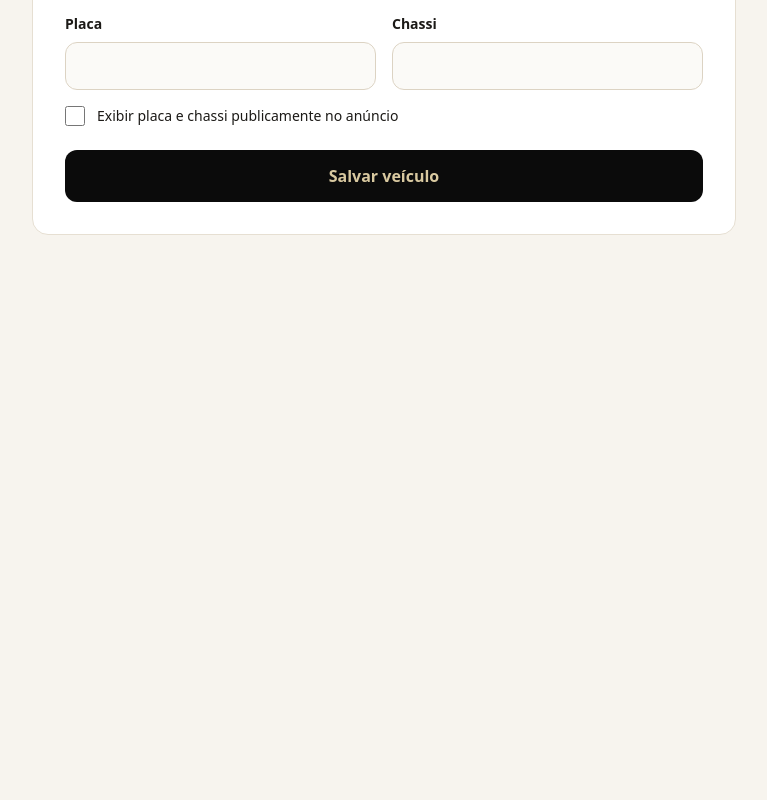
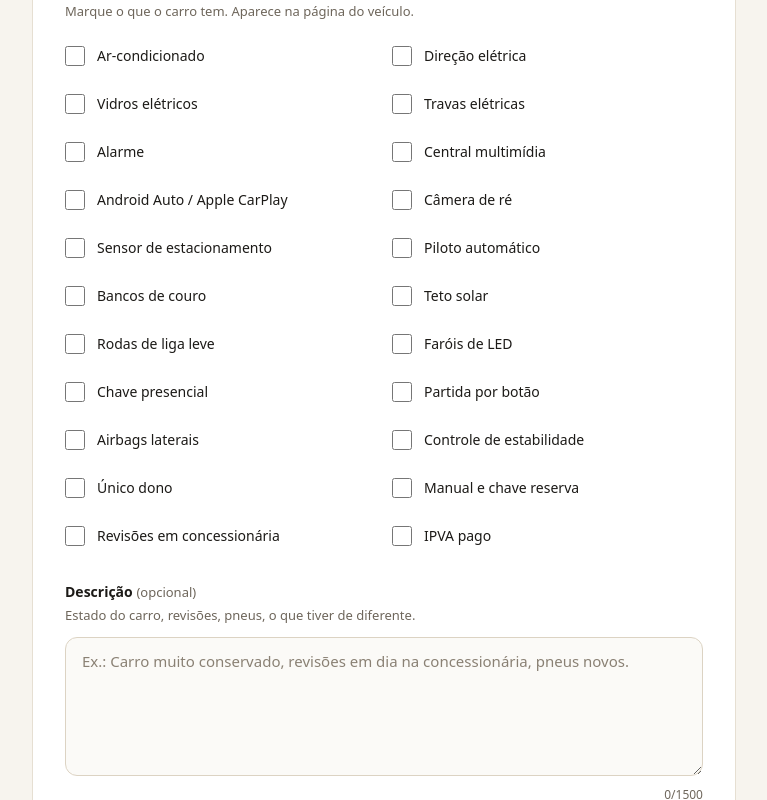
Before and after one commit to Georgexdev/site-carros, a Next.js app: page /admin/novo-carro in a window 1280 px wide. Shown: the part 1160-1960 px from the top of the page, without its empty margins (384-1151 px from the left). Before the commit the page ends 1427 px from the top, so only its background shows below. Built offline with nearby package versions, Linux system fonts and the light colour scheme; no server answers; the database is empty.

Commit message:
Adiciona opcionais e descrição do carro

```diff
--- a/app/admin/editar-carro/[id]/page.tsx
+++ b/app/admin/editar-carro/[id]/page.tsx
@@ -12,6 +12,7 @@ import SeletorCor from "@/components/SeletorCor";
 import { coresDisponiveis, combustiveisDisponiveis, cambiosDisponiveis } from "@/data/opcoesCarro";
 import GerenciadorFotosCarro from "@/components/GerenciadorFotosCarro";
 import { limparTexto } from "@/lib/texto";
+import CamposExtrasCarro from "@/components/CamposExtrasCarro";
 
 export default function EditarCarro() {
   const router = useRouter();
@@ -35,6 +36,8 @@ export default function EditarCarro() {
   const [placa, setPlaca] = useState("");
   const [chassi, setChassi] = useState("");
   const [mostrarPlacaChassi, setMostrarPlacaChassi] = useState(false);
+  const [opcionais, setOpcionais] = useState<string[]>([]);
+  const [descricao, setDescricao] = useState("");
   const [destaqueHome, setDestaqueHome] = useState(false);
   const [totalDestaques, setTotalDestaques] = useState(0);
   const [erroDestaque, setErroDestaque] = useState("");
@@ -73,6 +76,8 @@ export default function EditarCarro() {
       setChassi(carro.chassi || "");
       setMostrarPlacaChassi(carro.mostrar_placa_chassi || false);
       setDestaqueHome(carro.destaque_home || false);
+      setOpcionais(carro.opcionais || []);
+      setDescricao(carro.descricao || "");
 
       const { count } = await supabase
         .from("carros")
@@ -127,6 +132,8 @@ export default function EditarCarro() {
         chassi,
         mostrar_placa_chassi: mostrarPlacaChassi,
         destaque_home: destaqueHome,
+        opcionais,
+        descricao: descricao.trim(),
       })
       .eq("id", id);
 
@@ -260,6 +267,13 @@ export default function EditarCarro() {
           onSelecionar={setCambio}
         />
 
+        <CamposExtrasCarro
+          opcionais={opcionais}
+          onMudarOpcionais={setOpcionais}
+          descricao={descricao}
+          onMudarDescricao={setDescricao}
+        />
+
         <div className="border-t border-line pt-6">
           <p className="text-sm text-muted mb-4">Dados internos (não aparecem publicamente, a menos que ativado abaixo)</p>
 
--- a/app/admin/novo-carro/page.tsx
+++ b/app/admin/novo-carro/page.tsx
@@ -10,6 +10,7 @@ import SeletorOpcoes from "@/components/SeletorOpcoes";
 import SeletorCor from "@/components/SeletorCor";
 import { coresDisponiveis, combustiveisDisponiveis, cambiosDisponiveis } from "@/data/opcoesCarro";
 import { limparTexto } from "@/lib/texto";
+import CamposExtrasCarro from "@/components/CamposExtrasCarro";
 
 
 export default function NovoCarro() {
@@ -30,6 +31,8 @@ export default function NovoCarro() {
     const [placa, setPlaca] = useState("");
     const [chassi, setChassi] = useState("");
     const [mostrarPlacaChassi, setMostrarPlacaChassi] = useState(false);
+    const [opcionais, setOpcionais] = useState<string[]>([]);
+    const [descricao, setDescricao] = useState("");
 
     async function handleSalvar(e: React.FormEvent) {
         e.preventDefault();
@@ -72,6 +75,8 @@ export default function NovoCarro() {
                 placa,
                 chassi,
                 mostrar_placa_chassi: mostrarPlacaChassi,
+                opcionais,
+                descricao: descricao.trim(),
                 status: "disponivel",
             })
             .select()
@@ -196,6 +201,13 @@ export default function NovoCarro() {
                     onSelecionar={setCambio}
                 />
 
+                <CamposExtrasCarro
+                    opcionais={opcionais}
+                    onMudarOpcionais={setOpcionais}
+                    descricao={descricao}
+                    onMudarDescricao={setDescricao}
+                />
+
                 <div className="border-t border-line pt-6">
                     <p className="text-sm text-muted mb-4">Dados internos (não aparecem publicamente, a menos que ativado abaixo)</p>
 
--- a/app/carro/[id]/page.tsx
+++ b/app/carro/[id]/page.tsx
@@ -9,7 +9,7 @@ import CarrosselFotos from "@/components/CarrosselFotos";
 import BotaoInteresseVeiculo from "@/components/BotaoInteresseVeiculo";
 import { marcasDisponiveis } from "@/data/marcas";
 import { coresDisponiveis } from "@/data/opcoesCarro";
-import { Landmark, MessageCircle, Repeat } from "lucide-react";
+import { Check, Landmark, MessageCircle, Repeat } from "lucide-react";
 import { dadosDoCarro, paraScript } from "@/lib/dadosEstruturados";
 import { MARCA } from "@/lib/marca";
 import { nomeDoCarro } from "@/lib/texto";
@@ -102,6 +102,9 @@ export default async function DetalhesCarro({ params }: Props) {
     { rotulo: "Cor", valor: carroTipado.cor },
     { rotulo: "Versão", valor: carroTipado.versao },
   ].filter((item) => item.valor && String(item.valor).trim() !== "");
+
+  const opcionais = (carroTipado.opcionais || []).filter((o) => o && o.trim() !== "");
+  const descricaoCarro = carroTipado.descricao?.trim() || "";
 
   const resumo = [anos, km, carroTipado.cambio].filter((t) => t && String(t).trim() !== "").join(" · ");
 
@@ -211,6 +214,29 @@ export default async function DetalhesCarro({ params }: Props) {
               </div>
             ))}
           </dl>
+
+          {opcionais.length > 0 && (
+            <>
+              <h2 className="font-display text-3xl text-ink mt-6">Opcionais</h2>
+              <ul className="grid grid-cols-1 sm:grid-cols-2 md:grid-cols-3 gap-x-4 gap-y-2.5">
+                {opcionais.map((item) => (
+                  <li key={item} className="flex items-center gap-2.5 text-[15px] text-ink">
+                    <span className="w-6 h-6 rounded-full bg-cream border border-gold/40 flex items-center justify-center shrink-0">
+                      <Check size={14} className="text-gold-text" aria-hidden="true" />
+                    </span>
+                    {item}
+                  </li>
+                ))}
+              </ul>
+            </>
+          )}
+
+          {descricaoCarro && (
+            <>
+              <h2 className="font-display text-3xl text-ink mt-6">Sobre este carro</h2>
+              <p className="text-[15px] md:text-base leading-relaxed text-muted whitespace-pre-line max-w-prose">{descricaoCarro}</p>
+            </>
+          )}
         </section>
       </div>
 
--- /dev/null
+++ b/components/CamposExtrasCarro.tsx
@@ -0,0 +1,58 @@
+"use client";
+
+import { opcionaisDisponiveis } from "@/data/opcoesCarro";
+
+type Props = {
+  opcionais: string[];
+  onMudarOpcionais: (opcionais: string[]) => void;
+  descricao: string;
+  onMudarDescricao: (descricao: string) => void;
+};
+
+export const LIMITE_DESCRICAO = 1500;
+
+// Opcionais (caixinhas) e descrição livre do carro, usados no cadastro e na edição.
+export default function CamposExtrasCarro({ opcionais, onMudarOpcionais, descricao, onMudarDescricao }: Props) {
+  function alternar(item: string) {
+    onMudarOpcionais(opcionais.includes(item) ? opcionais.filter((o) => o !== item) : [...opcionais, item]);
+  }
+
+  return (
+    <div className="border-t border-line pt-6 space-y-6">
+      <fieldset>
+        <legend className="block text-sm font-semibold text-ink mb-1">Opcionais</legend>
+        <p className="text-[13px] text-muted mb-3">Marque o que o carro tem. Aparece na página do veículo.</p>
+        <div className="grid grid-cols-1 sm:grid-cols-2 gap-x-4 gap-y-1">
+          {opcionaisDisponiveis.map((item) => (
+            <label
+              key={item}
+              className="flex items-center gap-3 min-h-11 text-sm text-ink cursor-pointer [&>input]:w-5 [&>input]:h-5 [&>input]:accent-[#7A6538]"
+            >
+              <input type="checkbox" checked={opcionais.includes(item)} onChange={() => alternar(item)} />
+              {item}
+            </label>
+          ))}
+        </div>
+      </fieldset>
+
+      <div>
+        <label htmlFor="descricao-carro" className="block text-sm font-semibold text-ink mb-1">
+          Descrição <span className="font-normal text-muted text-[13px]">(opcional)</span>
+        </label>
+        <p className="text-[13px] text-muted mb-3">Estado do carro, revisões, pneus, o que tiver de diferente.</p>
+        <textarea
+          id="descricao-carro"
+          value={descricao}
+          maxLength={LIMITE_DESCRICAO}
+          rows={5}
+          onChange={(e) => onMudarDescricao(e.target.value)}
+          placeholder="Ex.: Carro muito conservado, revisões em dia na concessionária, pneus novos."
+          className="w-full border border-line-strong rounded-xl bg-[#FBFAF7] px-4 py-3 text-[15px] text-ink placeholder:text-[#8A8174] focus:outline-none focus:border-gold focus:ring-2 focus:ring-gold/30"
+        />
+        <p className="text-[12px] text-muted text-right mt-1">
+          {descricao.length}/{LIMITE_DESCRICAO}
+        </p>
+      </div>
+    </div>
+  );
+}
--- a/data/opcoesCarro.ts
+++ b/data/opcoesCarro.ts
@@ -18,3 +18,11 @@ export const combustiveisDisponiveis = [
 export const cambiosDisponiveis = [
   "Manual", "Automático", "Automático CVT", "Automatizado",
 ];
+// Itens mais comuns em anúncios de seminovos. A loja marca os que o carro tem.
+export const opcionaisDisponiveis = [
+  "Ar-condicionado", "Direção elétrica", "Vidros elétricos", "Travas elétricas", "Alarme",
+  "Central multimídia", "Android Auto / Apple CarPlay", "Câmera de ré", "Sensor de estacionamento",
+  "Piloto automático", "Bancos de couro", "Teto solar", "Rodas de liga leve", "Faróis de LED",
+  "Chave presencial", "Partida por botão", "Airbags laterais", "Controle de estabilidade",
+  "Único dono", "Manual e chave reserva", "Revisões em concessionária", "IPVA pago",
+];
--- a/types/car.ts
+++ b/types/car.ts
@@ -16,6 +16,8 @@ export type Carro = {
   chassi?: string;
   mostrar_placa_chassi: boolean;
   destaque_home: boolean;
+  opcionais?: string[] | null;
+  descricao?: string | null;
 };
 
 export type FotoCarro = {
```
